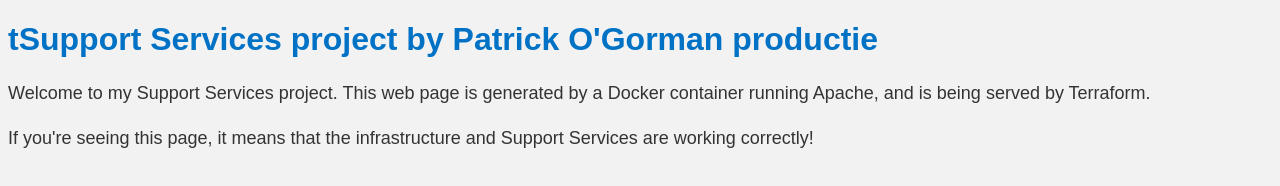
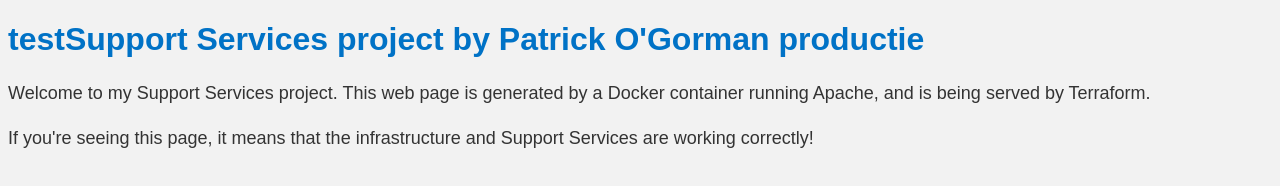
Before and after one commit to 11Poggie11/test, a plain HTML site: page index.html in a window 1280 px wide. Drawn offline with Linux system fonts and the light colour scheme.

Commit message:
Update index.html

```diff
--- a/index.html
+++ b/index.html
@@ -18,7 +18,7 @@
 	</style>
 </head>
 <body>
-	<h1>tSupport Services project by Patrick O'Gorman productie</h1>
+	<h1>testSupport Services project by Patrick O'Gorman productie</h1>
 	<p>Welcome to my Support Services project. This web page is generated by a Docker container running Apache, and is being served by Terraform.</p>
 	<p>If you're seeing this page, it means that the infrastructure and Support Services are working correctly!</p>
 </body>
```
